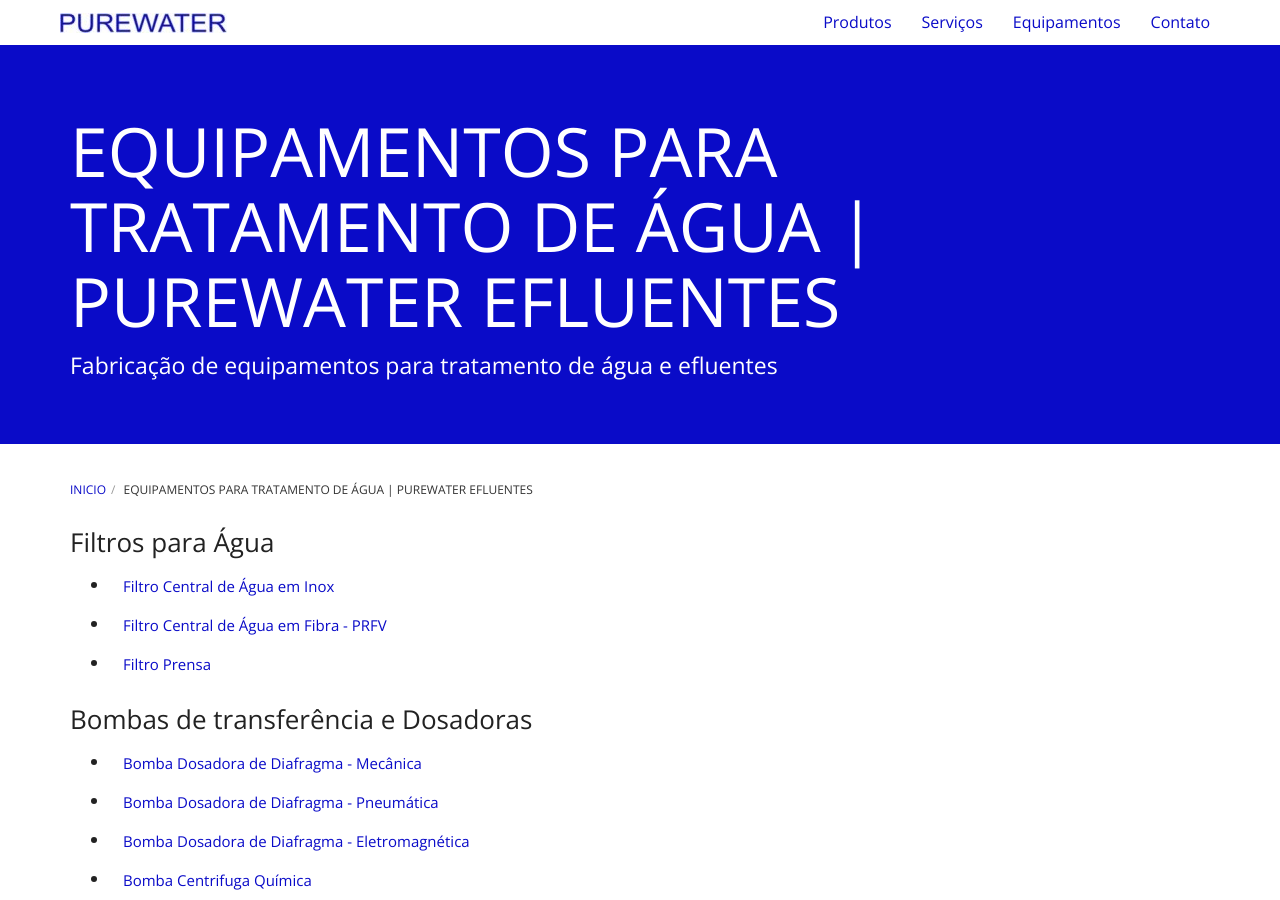
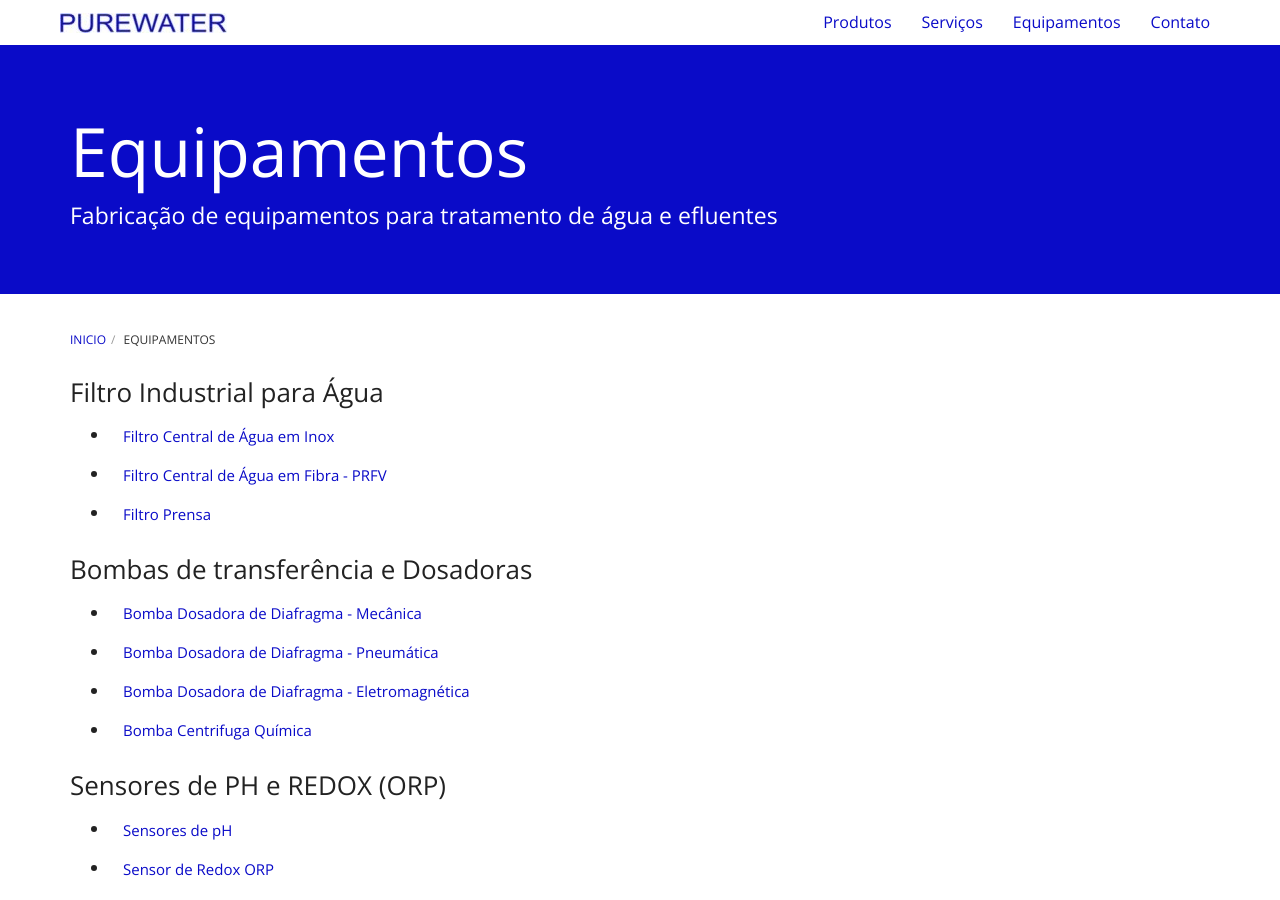
Before and after one commit to purewaterefluentes/purewaterefluentes.github.io, a Jekyll site: the page built from equipamentos/index.md, in a window 1280 px wide and 900 px high. Built offline with Jekyll 4.4.1, drawn with Linux system fonts in a browser that asks for light colours; nearby versions of some CDN libraries; library files that are not in the unit come from our copies.

Commit message:
Update index.md

```diff
--- a/equipamentos/index.md
+++ b/equipamentos/index.md
@@ -1,11 +1,12 @@
 ---
 layout: default
-title: EQUIPAMENTOS PARA TRATAMENTO DE ÁGUA | PUREWATER EFLUENTES
+pageTitle: EQUIPAMENTOS PARA TRATAMENTO DE ÁGUA | PUREWATER EFLUENTES
+title: Equipamentos
 subtitle: Fabricação de equipamentos para tratamento de água e efluentes
 robots: follow
 ---
 
-### Filtros para Água
+### Filtro Industrial para Água
 
 - [Filtro Central de Água em Inox](filtro-central-de-agua-inox.html){:.btn .btn-link}
 - [Filtro Central de Água em Fibra - PRFV](filtro-central-de-agua-fibra.html){:.btn .btn-link}
```
